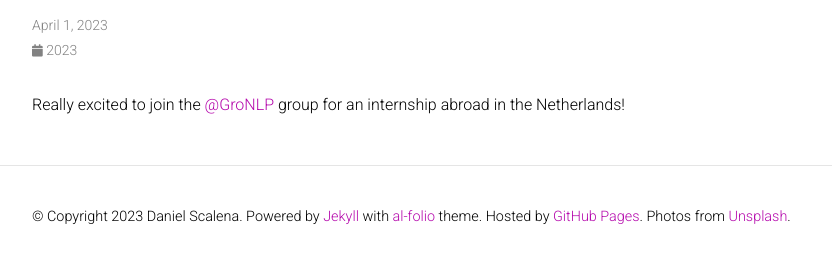
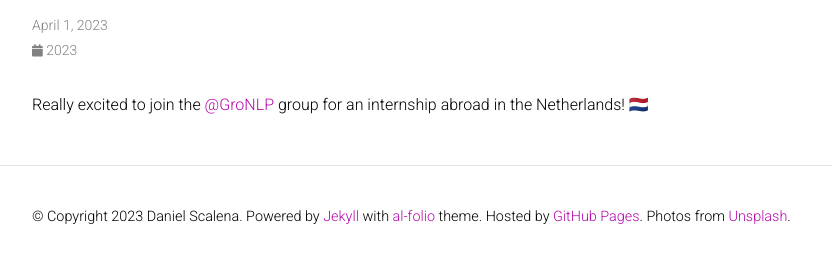
Before and after one commit to DanielSc4/danielsc4.github.io, a Jekyll site: the page built from _news/announcement_1.md, in a window 1280 px wide. Shown: the part 146-409 px from the top of the page, without its empty margins (223-1055 px from the left). Built offline with Jekyll 4.4.1, drawn with Linux system fonts in a browser that asks for light colours; full-size pictures stand in for the smaller copies a plugin makes; comment, search, counter and statistics services are not loaded; a style sheet for code colours, icons or effects is not loaded.

Commit message:
Added newz

```diff
--- a/_news/announcement_1.md
+++ b/_news/announcement_1.md
@@ -5,4 +5,4 @@ inline: true
 related_posts: false
 ---
 
-Really excited to join the <a href="https://twitter.com/GroNlp">@GroNLP</a> group for an internship abroad in the Netherlands!
+Really excited to join the <a href="https://twitter.com/GroNlp">@GroNLP</a> group for an internship abroad in the Netherlands! 🇳🇱
```
Also changed, not shown: _news/announcement_2.md (added, +9 -0 lines), _posts/2023-05-12-interpreting-detox-LM.md (+1 -1 lines).
